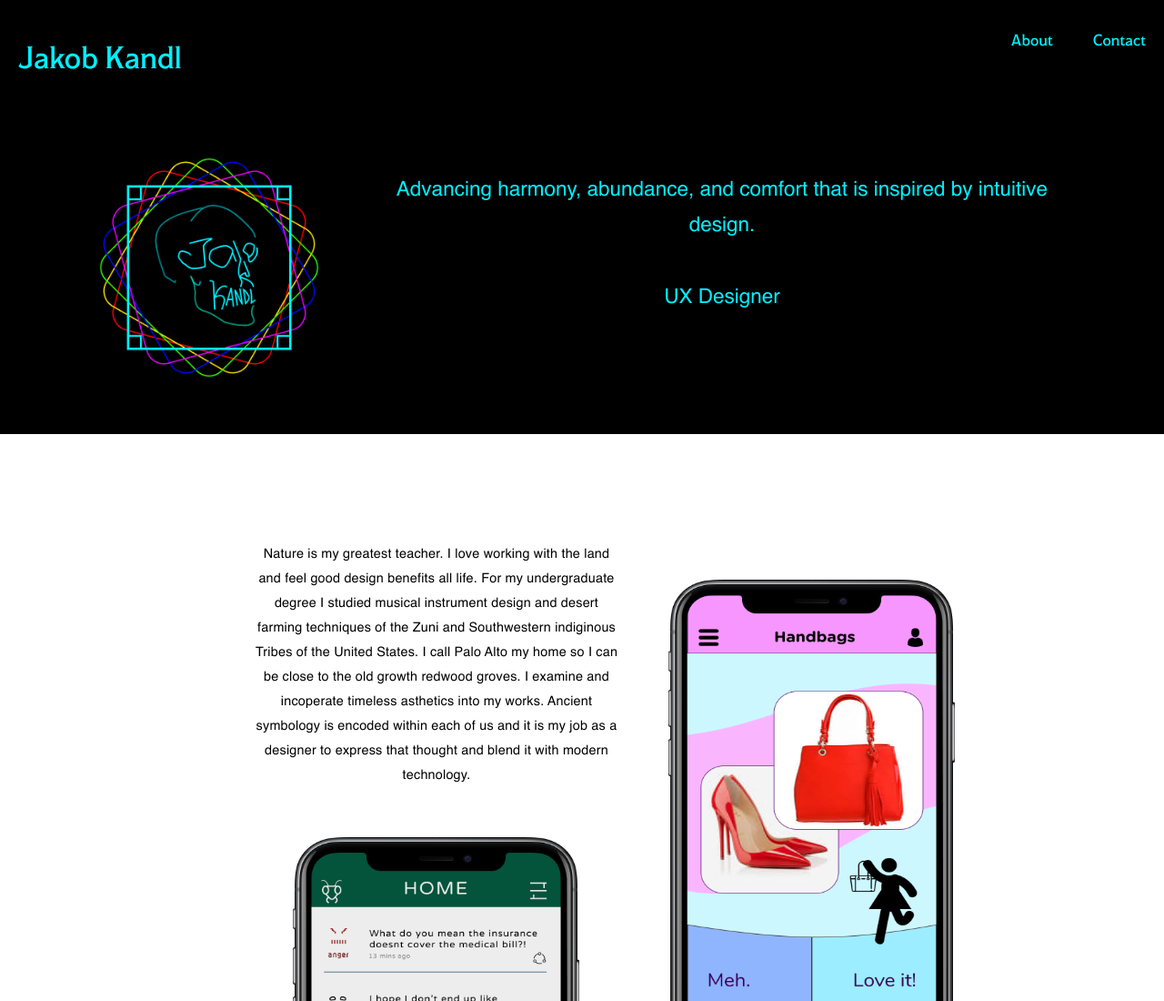
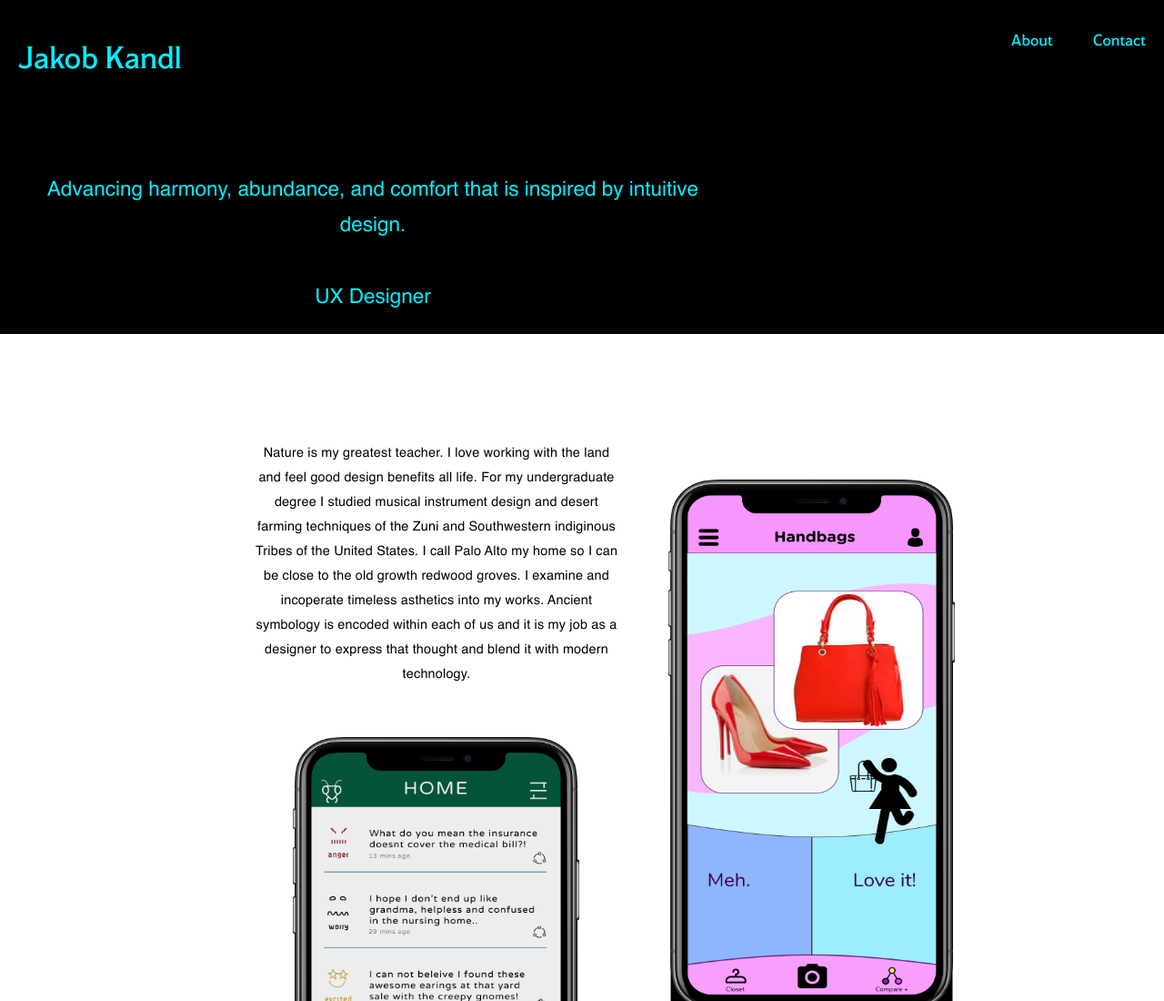
Before and after one commit to kkaannddll/Kandl_Portfolio, a plain HTML site: page index.html in a window 1280 px wide. Shown: the top 1100 px of the page at 91% size. Drawn offline with Linux system fonts and the light colour scheme.

Commit message:
Update index.html
hid skull logo on index page

```diff
--- a/index.html
+++ b/index.html
@@ -40,7 +40,7 @@
     </div>
 
     <div>
-      <img class="logo" alt="Jake Kandl Logo Colorful" src="images/index/PortfolioLogoColorful.png" />
+    <!--  <img class="logo" alt="Jake Kandl Logo Colorful" src="images/index/PortfolioLogoColorful.png" /> -->
     </div>
     <div>
       <h2>Advancing harmony, abundance, and comfort
```
